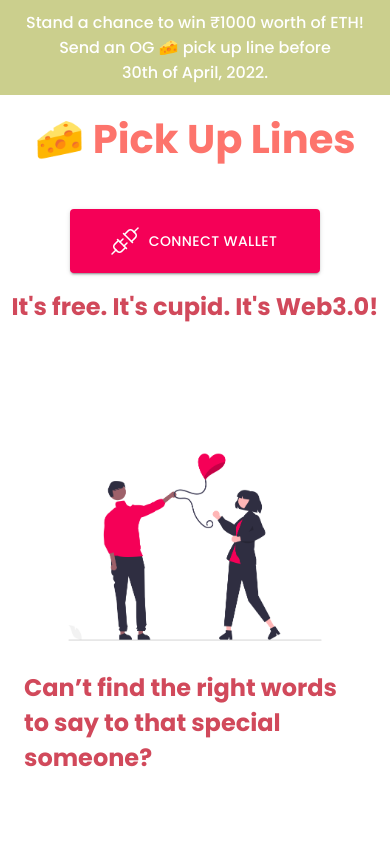
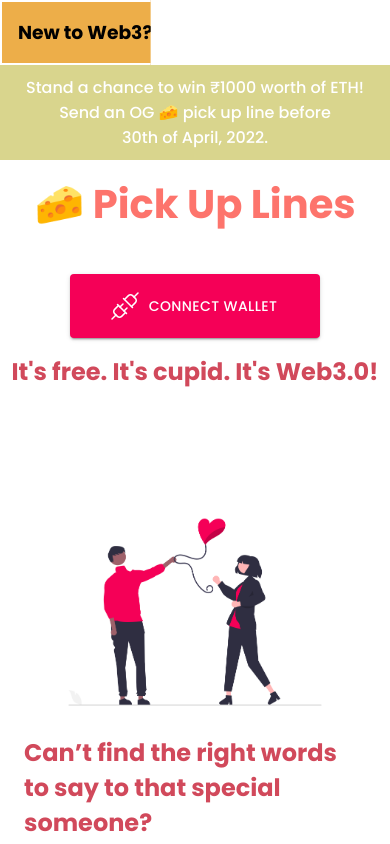
Before and after one commit to niiischall/cheesy-pick-up-lines, a React (Create React App) app: page / in a window 390 px wide. Shown: the top 844 px of the page. Built offline with nearby package versions, Linux system fonts and the light colour scheme.

Commit message:
New banner

```diff
--- a/src/App.css
+++ b/src/App.css
@@ -21,6 +21,8 @@ body {
   align-items: center;
   width: 100%;
   min-height: 100vh;
+  overflow: hidden;
+  position: relative;
 }
 
 .dataContainer {
@@ -88,6 +90,10 @@ body {
   .super-header {
     font-size: 14px;
   }
+}
+
+.header-container {
+  display: flex;
 }
 
 .heading {
@@ -208,10 +214,15 @@ body {
 
 .form-box {
   color: #ffffff;
-  margin: 28px 0px;
+  margin: 28px 16px;
   display: flex;
   justify-content: center;
   align-items: center;
+}
+
+.loader-container {
+  width: 200px;
+  margin: 24px auto;
 }
 
 .message-container {
@@ -336,3 +347,65 @@ body {
 .footer a {
   color: #ffffff;
 }
+
+.shownews {
+  font-weight:700;
+  width:600px;
+  font-family: 'Poppins', sans-serif;
+  position: absolute;
+  transform: rotate(-45deg);
+  left: -120px;
+  z-index: 10;
+}
+
+@media screen and (max-width: 400px) {
+  .shownews {
+    width: 100%;
+    position: relative;
+    transform: rotate(0deg);
+    left: 0px;
+  }
+}
+
+.shownews-link {
+  color: #7678ed;
+  text-decoration: underline!important;
+}
+
+.shownews #news {
+  background: #edae49;
+  display:inline-block;
+  padding:16px 64px;
+  width: 100%;
+  box-shadow: rgba(50, 50, 93, 0.25) 0px 13px 27px -5px,
+  rgba(0, 0, 0, 0.3) 0px 8px 16px -8px;
+  border: 2px solid #ffffff;
+
+  clip-path: polygon(100% 100%, 100% 100%, 100% 100%, 100% 100%);
+  animation: mask 4s;
+  animation-iteration-count: infinite;
+  animation-timing-function:ease;
+  animation-fill-mode: forwards;
+  animation-delay: 1s;
+}
+
+@media screen and (max-width: 400px) {
+  .shownews #news {
+    padding: 16px;
+  }
+}
+
+
+.shownews #news a{
+  color:#fff;
+  text-decoration:none;
+}
+
+@keyframes mask {
+  0% {
+    clip-path: polygon(0px 0px, 0% 0, 0% 100%, 0px 100%);
+  }
+  100% {
+    clip-path: polygon(0px 0px, 100% 0, 100% 100%, 0px 100%);
+  }
+}
--- a/src/App.tsx
+++ b/src/App.tsx
@@ -305,6 +305,22 @@ export default function App() {
 
   return (
     <div className="mainContainer">
+      <div className="shownews">
+        <div id="news">
+          <h3 id="text">
+            New to Web3?{" "}
+            <a
+              className="shownews-link"
+              href="https://sassy-beast-257.notion.site/Web3-Apps-for-Dummies-104b941995a548838d8070937b0cc46c"
+              target="_blank"
+              rel="noopener noreferrer"
+            >
+              Read this!
+            </a>{" "}
+            🚀
+          </h3>
+        </div>
+      </div>
       <header className="header">
         <div className="super-header">
           <span>
@@ -411,7 +427,9 @@ export default function App() {
             </IconButton>
           </form>
         )}
-        {loading && <LinearProgress color="secondary" />}
+        <div className="loader-container">
+          {loading && <LinearProgress color="secondary" />}
+        </div>
         <div className="message-container">
           {allLines.map((line: any, index: number) => {
             const d = new Date(line.timestamp.toString());
--- a/src/ConnectWalletDialog.tsx
+++ b/src/ConnectWalletDialog.tsx
@@ -134,7 +134,7 @@ export const ConnectWalletDialog: React.FC<Props> = ({ open, onClose }) => {
             </a>
           </ConnectWalletButton>
           <div className="instruction-container">
-            <span>Is this your first time with Web3?</span>{" "}
+            <span>New to Web3?</span>{" "}
             <a
               className="connect-wallet-learn"
               href="https://sassy-beast-257.notion.site/Web3-Apps-for-Dummies-104b941995a548838d8070937b0cc46c"
```
Also changed, not shown: 11 other files (tests, documents, lock files or other folders).
